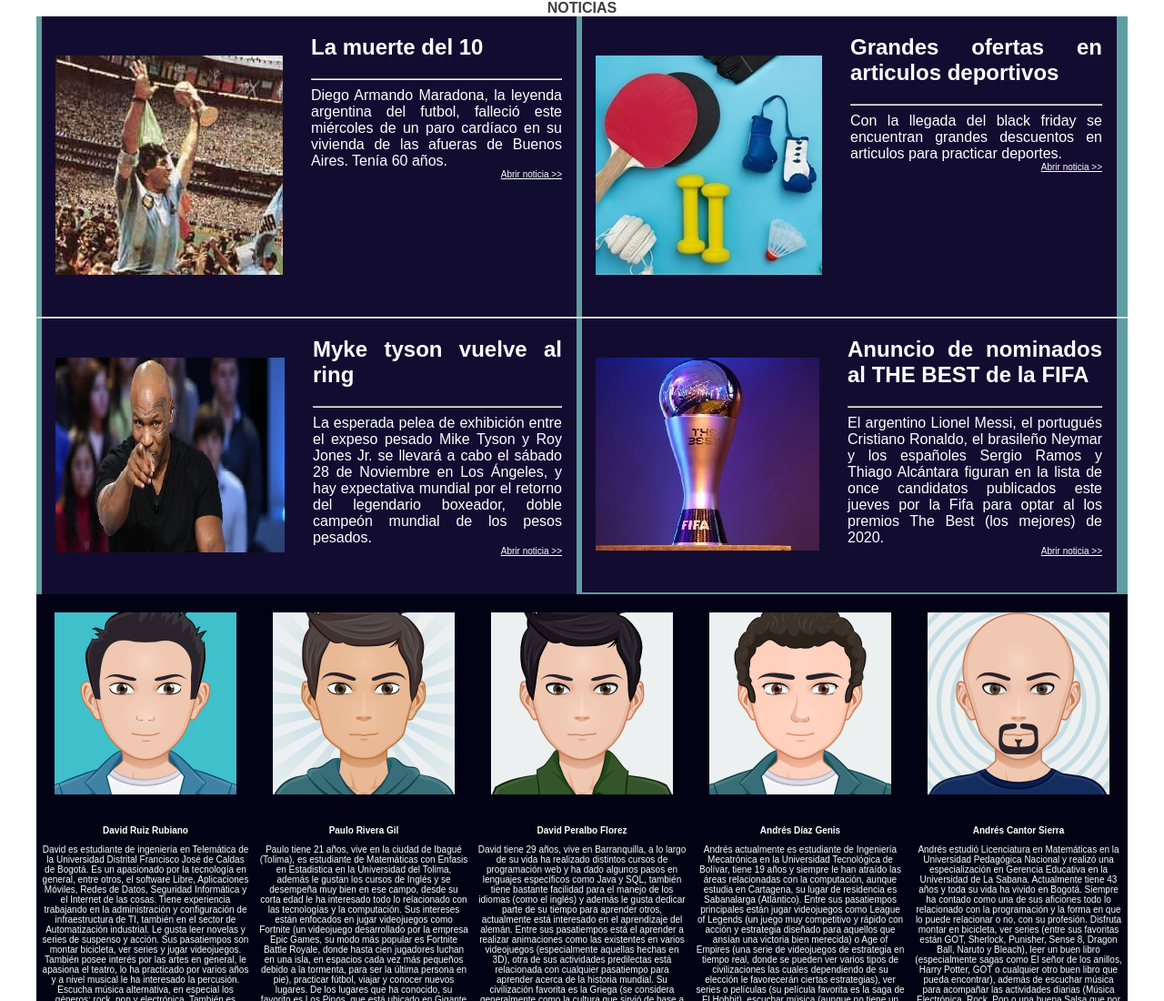
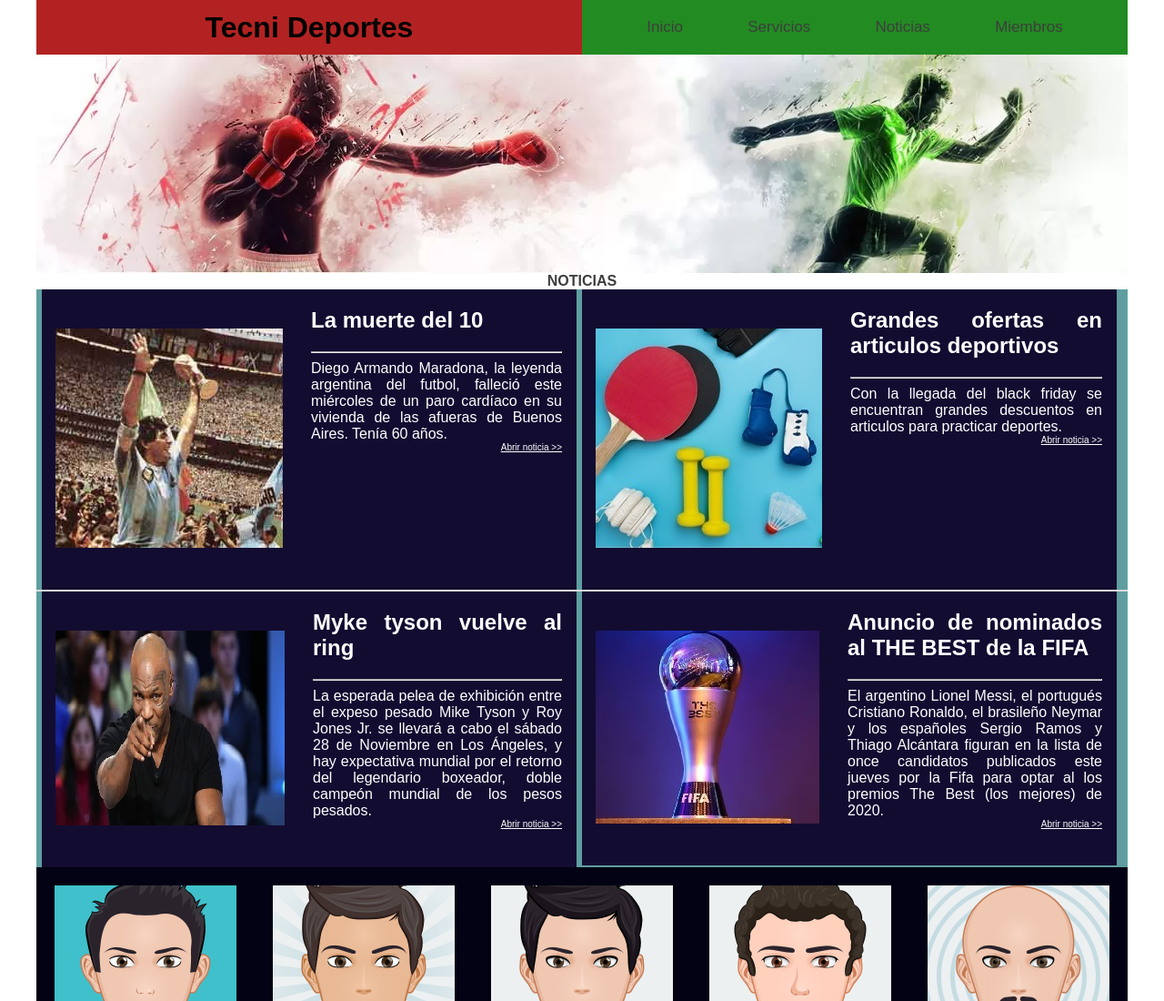
Before and after one commit to bdruiz/Semana-1-158, a website with bundled scripts: page src/index.html in a window 1280 px wide. Shown: the top 1100 px of the page at 91% size. Built offline with nearby package versions, Linux system fonts and the light colour scheme; files whose address does not match are found by name.

Commit message:
Añadiendo encabezado a la pagina

```diff
--- a/src/index.html
+++ b/src/index.html
@@ -3,10 +3,43 @@
 <head>
     <meta charset="UTF-8">
     <meta name="viewport" content="width=device-width, initial-scale=1.0">
-    <title>Document</title>
+    <title>Tecnideportes</title>
     <link rel="stylesheet" href="style.css">
+	<script src="index.test.js"></script>
 </head>
 <body>
+<!-- Header -->
+<div class="container">
+
+        <div class="header">
+            <div class="container-menu">
+                <div class="container-logo">
+                    <h1 class="site-title">Tecni Deportes</h1>
+                </div>
+                <nav class="nav-list">
+                    <ul class="main-menu">
+                        <li class="main-menu__item">
+                            <a href="#" class="main-menu__link">Inicio</a>
+                        </li>
+                        <li class="main-menu__item">
+                            <a href="#services" class="main-menu__link">Servicios</a>
+                        </li>
+                        <li class="main-menu__item">
+                            <a href="#news" class="main-menu__link">Noticias</a>
+                        </li>
+                        <li class="main-menu__item">
+                            <a href="#team" class="main-menu__link">Miembros</a>
+                        </li>
+                    </ul>
+                </nav>
+            </div>
+            <div class="container-imagen">
+                <img src="./img/encabezado.jpg" alt="Image Banner">
+            </div>
+
+        </div>
+    </div>
+<!-- Fin Header-->
 
 <!-- seccion noticias -->
 <section id="news" class="secc2">
--- a/src/style.css
+++ b/src/style.css
@@ -90,3 +90,85 @@
     margin-left: 5px;
     font-size: x-small;
 }
+
+
+.container{
+    width: 1200px;
+    background-color: #888888;
+    -ms-flex-item-align: center;
+        align-self: center;
+    margin: 0px auto;
+    padding: 0 auto;
+}
+
+.header{
+    background-color: aqua;
+    height: auto;
+
+}
+
+.container-menu{
+    height: 60px;
+    background-color: forestgreen;
+    display: -webkit-box;
+    display: -ms-flexbox;
+    display: flex;
+    width: 100%;
+
+}
+.container-logo{
+    width: 100%;
+    height: inherit;
+    background-color: firebrick;
+    text-align: center;
+}
+
+.site-title{
+    margin: 0;
+    padding: 0.36em 0;
+}
+
+.container-imagen{
+    background-image: url('./encabezado.jpg');
+    height: 240px;
+}
+
+.nav-list{
+    padding: 0.25em 0;
+    list-style-type: none;
+    text-align: end;
+    width: 100%
+}
+
+.nav-element{
+    padding: 1em 15px;
+    display: inline-block;
+    text-decoration: none;
+    color: #3e3e3e;
+
+}
+
+.image-text{
+    margin: 0;
+    padding: 9% 0;
+    text-align: center;
+}
+.main-menu{
+    margin-top: 0;
+    margin-bottom: 0;
+    padding-left: 0;
+    list-style: none;
+    display: flex;
+    justify-content: space-evenly;
+}
+
+.main-menu__item{
+    font-size: 17px;
+    line-height: 3;
+}
+
+.main-menu__link{
+    text-decoration: none;
+    font-size: 1em;
+    color: #3e3e3e;
+}
```
Also changed, not shown: src/img/encabezado.jpg (added).
